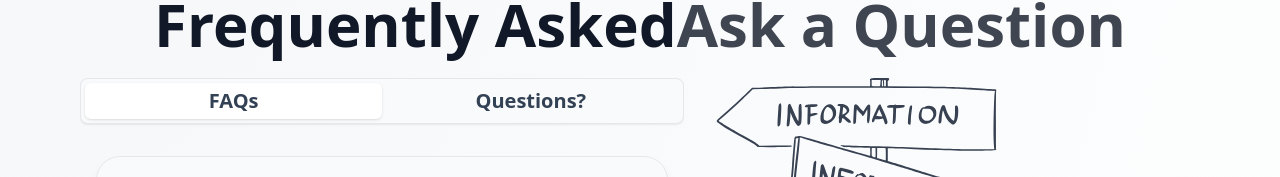
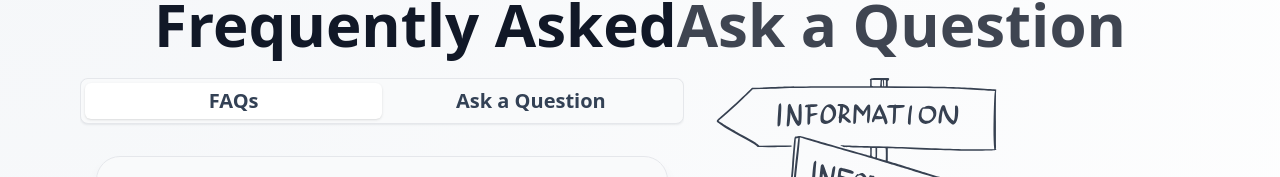
Before and after one commit to ben-v/haus, a React (Vite) app: page /faqs in a window 1280 px wide. Shown: the part 134-311 px from the top of the page. Built offline with nearby package versions, Linux system fonts and the light colour scheme.

Commit message:
Updated tab headers

```diff
--- a/src/pages/faqs/index.tsx
+++ b/src/pages/faqs/index.tsx
@@ -14,7 +14,7 @@ const tabData: TabTemplateProps[] = [
     children: <FaqsDetailPanel />
   },
   {
-    title: "Questions?",
+    title: "Ask a Question",
     key: "faqs-other",
     children: <FaqsDetailOtherPanel />
   },
--- a/src/pages/services/index.tsx
+++ b/src/pages/services/index.tsx
@@ -20,7 +20,7 @@ const tabData: TabTemplateProps[] = [
   //   children: <ServicesPricingModelPanel />
   // },
   {
-    title: "Questions?",
+    title: "Ask a Question",
     key: "services-other",
     children: <ServicesDetailOtherPanel />
   },
```
